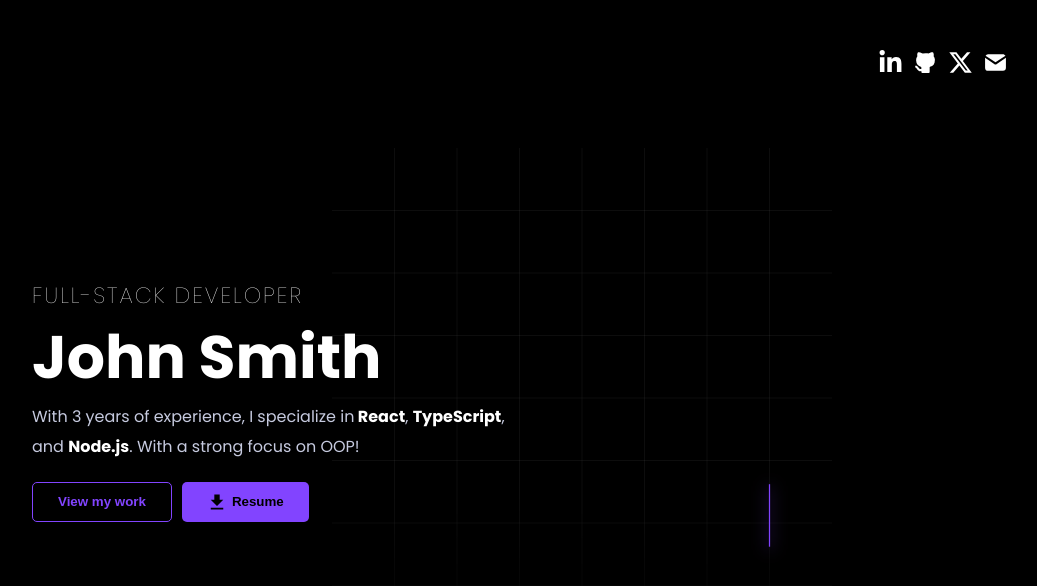
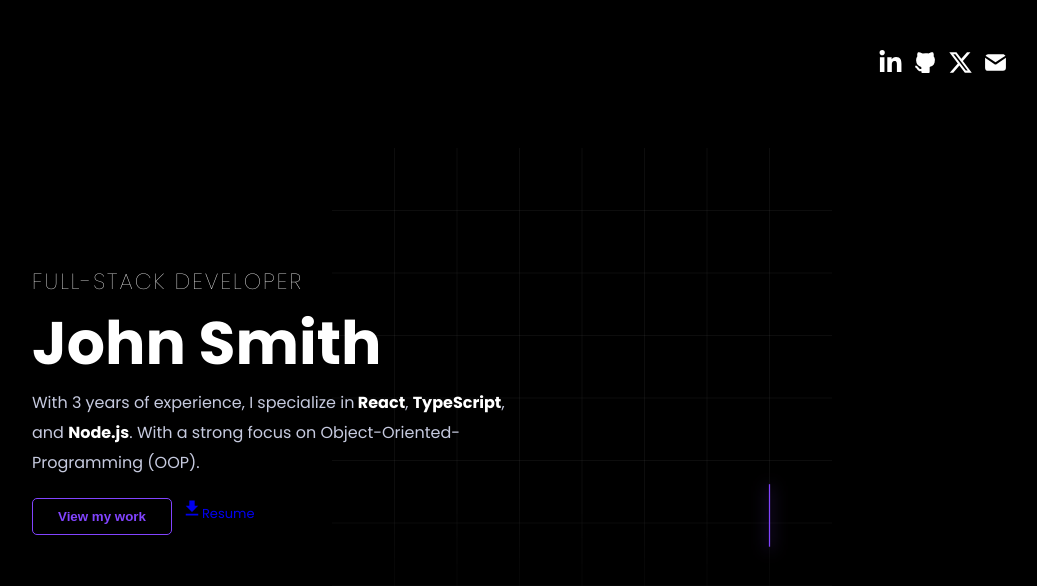
Before and after one commit to kaleckh/UpdatedPortfolio, a React (Vite) app: page / in a window 1280 px wide. Shown: the top 586 px of the page, without its empty margins (208-1245 px from the left). Built offline with nearby package versions, Linux system fonts and the light colour scheme.

Commit message:
feat: embed demo resume

```diff
--- a/src/components/Hero.tsx
+++ b/src/components/Hero.tsx
@@ -3,7 +3,7 @@ import AnimatedGrid from "./AnimatedGrid";
 import AnimatedText from "./AnimatedText";
 import FadeIn from "./FadeIn";
 import SocialLinks from "./SocialLinks";
-import { OutlineBtn, PrimaryBtn } from "../styles/shared-styles";
+import { OutlineBtn, primaryBtn, PrimaryBtn } from "../styles/shared-styles";
 import { IoMdDownload } from "react-icons/io";
 
 const HeroContainer = styled.div`
@@ -46,16 +46,18 @@ const AuthorHeading = styled.h1`
 const Highlight = styled.span`
   font-weight: 700;
   color: #fff;
-
-  &:hover {
-    text-decoration: underline;
-  }
 `;
 
 const HeroButtonWrapper = styled.div`
   display: flex;
   gap: 1rem;
   margin-top: 2rem;
+`;
+
+const ResumeBtn = styled.a`
+  ${primaryBtn}
+  text-decoration: none;
+  font-size: 1.3rem;
 `;
 
 const Hero = () => {
@@ -72,18 +74,20 @@ const Hero = () => {
           <AnimatedText text="John Smith" />
         </AuthorHeading>
         <FadeIn delay={0.8}>
-          {/* Your description - main tech skills/current focus  */}
+          {/* Your description - main tech skills/current focus or pursuit*/}
           <HeroSummary>
             With 3 years of experience, I specialize in
             <Highlight> React</Highlight>, <Highlight>TypeScript</Highlight>,
-            and <Highlight>Node.js</Highlight>. With a strong focus on OOP!
+            and <Highlight>Node.js</Highlight>. With a strong focus on
+            Object-Oriented-Programming (OOP).
           </HeroSummary>
           <HeroButtonWrapper>
             <OutlineBtn>View my work</OutlineBtn>
-            <PrimaryBtn>
+            {/* Optional Resume Button - For use, embed resume in 'Public folder' and change href and download attributes to your own file */}
+            <ResumeBtn href="/demo_resume.pdf" download="demo_resume.pdf">
               <IoMdDownload size={20} />
               Resume
-            </PrimaryBtn>
+            </ResumeBtn>
           </HeroButtonWrapper>
         </FadeIn>
       </ContentWrapper>
```
Also changed, not shown: 1 other file (tests, documents, lock files or other folders).
